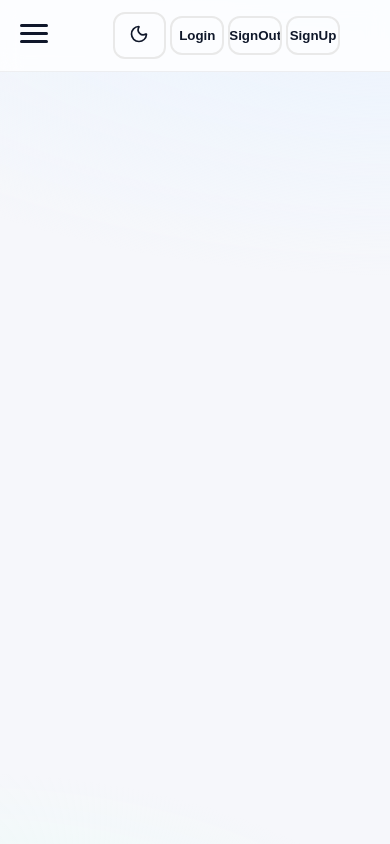
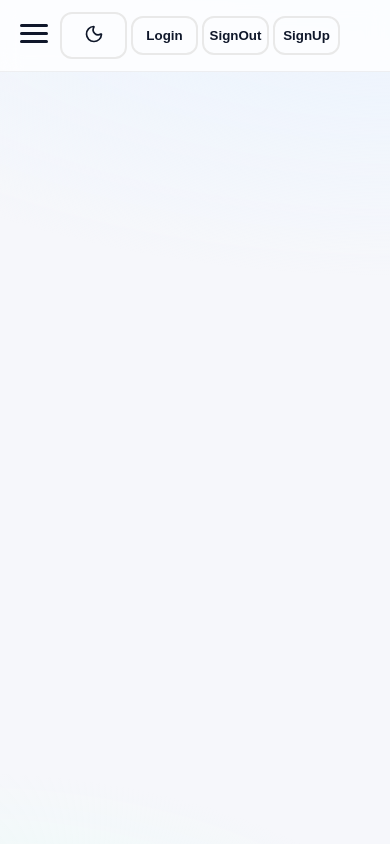
Before and after one commit to daliamirghani/sign4me, a React (Create React App) app in the folder frontend/websiteosc/: page / in a window 390 px wide. Shown: the top 844 px of the page. Built offline with nearby package versions, Linux system fonts and the light colour scheme.

Commit message:
final finnalll

```diff
--- a/frontend/websiteosc/src/SignLanguageSite.css
+++ b/frontend/websiteosc/src/SignLanguageSite.css
@@ -507,14 +507,14 @@ body{
   .topnav .actions {
     flex-direction: row;
     gap: 4px;
-    width: 65%;
+    width: 80%;
     margin-right: 30px;
 
   }
   .topnav .actions button
   ,.topnav .actions .button{
    width: 100% !important; /* force full width */
-    max-width: 100%;
+    max-width: 130%;
   }
 
 
```
